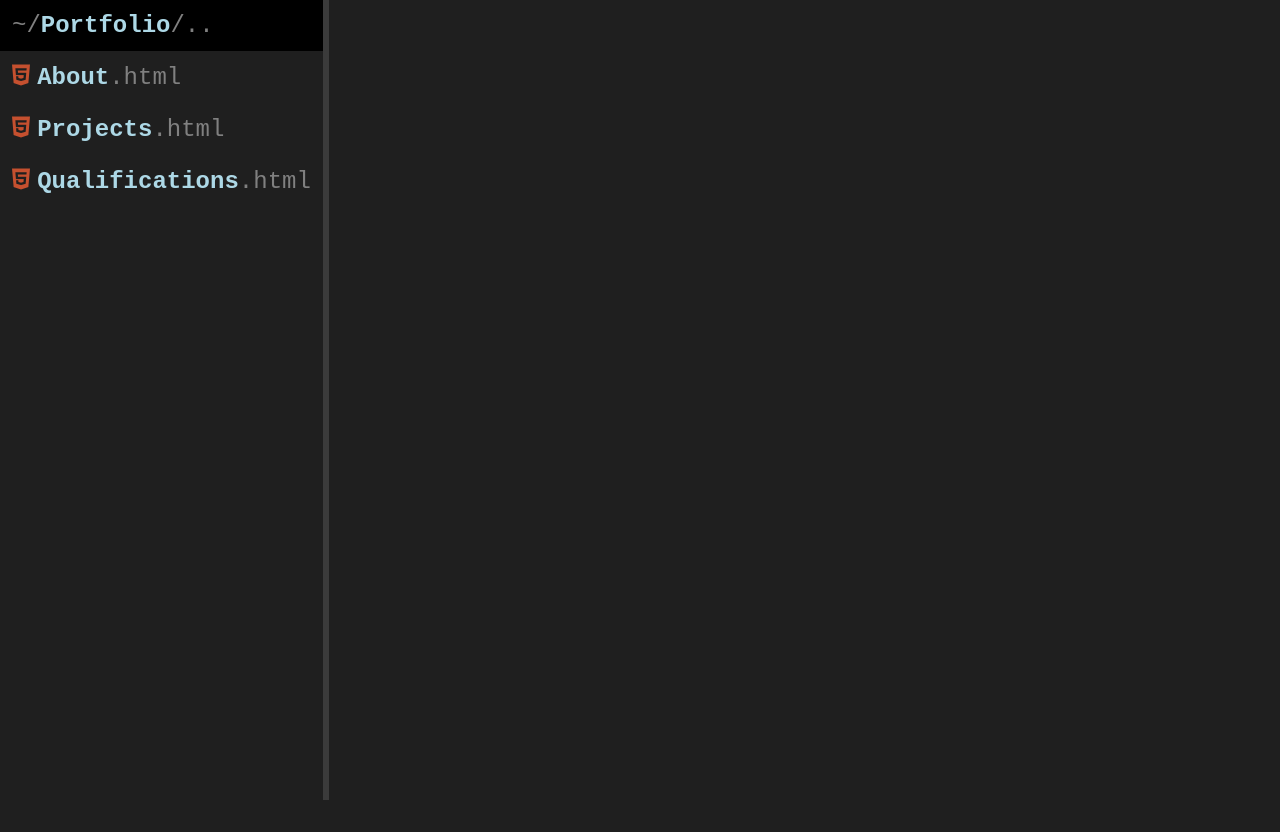
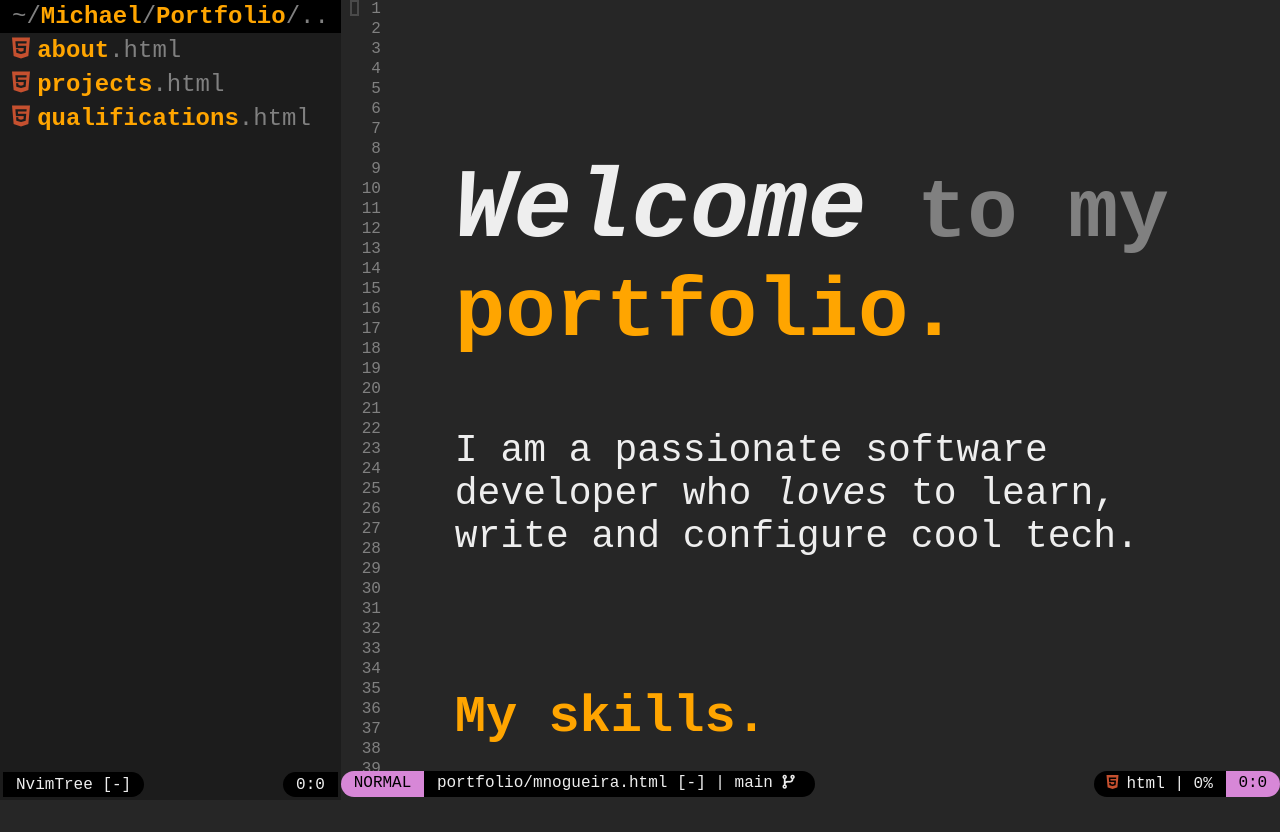
Before and after one commit to MVN-14/portfolio, a SvelteKit app: page / in a window 1280 px wide. Before the commit the page ends 800 px from the top, so only its background shows below. Built offline with nearby package versions, Linux system fonts and the light colour scheme.

Commit message:
Basic homepage and nvim layout

```diff
--- a/src/app.css
+++ b/src/app.css
@@ -1,7 +1,9 @@
 * {
-  --bg: #1f1f1f;
+  --bg: #262626;
   --text: #eeeeee;
   --grey: #3b3b3b;
+  --sidebar-width: 350px;
+
   box-sizing: border-box;
   font-family: 'Courier New', Courier, monospace;
 }
@@ -10,11 +12,15 @@ html,
 body {
   margin: 0;
   padding: 0;
-  width: 100svw;
-  height: 100svh;
+  width: 100%;
+  height: 100%;
 }
 
 body {
   background-color: var(--bg);
   color: var(--text);
 }
+
+.fa-html5 {
+  color: #c5502f;
+}
--- /dev/null
+++ b/src/lib/components/Footer.svelte
@@ -0,0 +1,66 @@
+<script lang="ts">
+  import { page } from "$app/state";
+  import { footerData } from "$lib/state.svelte";
+  const currentPage = $derived(page.url.pathname);
+</script>
+
+<footer>
+  <section>
+    <p class={"footer-item left coloured"}>NORMAL</p>
+    <p class="footer-item right">
+      portfolio/mnogueira{currentPage === "/" ? "" : currentPage}.html [-] |
+      main
+      <i class="fa fa-sm fa-code-branch"></i>
+    </p>
+  </section>
+
+  <section>
+    <p class="footer-item left">
+      <i class="fa fa-html5"></i>html | {footerData.percentage}%
+    </p>
+    <p class={"footer-item right coloured"}>
+      {`${footerData.X}:${footerData.Y}`}
+    </p>
+  </section>
+</footer>
+
+<style lang="scss">
+  $colour: #d787d7;
+
+  footer {
+    position: sticky;
+    bottom: 0;
+    left: 0;
+    display: flex;
+    justify-content: space-between;
+
+    section {
+      display: flex;
+
+      i {
+        padding-right: 0.5em;
+      }
+
+      .footer-item {
+        padding: 0.2em 0.8em;
+        margin: 0.2em 0;
+        background-color: #000000;
+      }
+
+      .right {
+        border-right: 0px;
+        border-radius: 0 200px 200px 0;
+      }
+
+      .left {
+        border-right: 0px;
+        border-radius: 200px 0 0 200px;
+      }
+
+      .coloured {
+        background-color: $colour;
+        color: #000;
+      }
+    }
+  }
+</style>
--- /dev/null
+++ b/src/lib/components/Linenumbers.svelte
@@ -0,0 +1,30 @@
+<script lang="ts">
+  let { numLines } = $props();
+</script>
+
+<div>
+  {#each { length: numLines }, i}
+    <div>
+      <p>
+        {i + 1}
+      </p>
+    </div>
+  {/each}
+</div>
+
+<style lang="scss">
+  div {
+    display: flex;
+    flex-direction: column;
+    width: min-content;
+
+    p {
+      padding: 0;
+      margin: 0;
+      color: gray;
+      text-align: right;
+      width: 40px;
+      height: 20px;
+    }
+  }
+</style>
--- /dev/null
+++ b/src/lib/components/Sidebar.svelte
@@ -0,0 +1,136 @@
+<script lang="ts">
+  import { page } from "$app/state";
+  import { footerData } from "$lib/state.svelte";
+
+  let currentPage = $derived(page.url.pathname);
+  const fileItems = ["about", "projects", "qualifications"];
+
+  const footerItems = $derived([
+    {
+      text: "NvimTree [-]",
+      direction: "right",
+    },
+    {
+      text:
+        (currentPage === "/"
+          ? "0"
+          : currentPage === "/about"
+            ? "1"
+            : currentPage === "/projects"
+              ? "2"
+              : "3") + `:${footerData.sidebar.X}`,
+      direction: "left",
+    },
+  ]);
+</script>
+
+{#snippet footerItem({ text, direction }: { text: string; direction: string })}
+  <p class={"footer-item " + direction}>{text}</p>
+{/snippet}
+
+{#snippet fileItem(filename: string)}
+  <li class:selected={currentPage === "/" + filename.toLowerCase()}>
+    <a href={"/" + filename.toLowerCase()}>
+      <i class="fa brands fa-html5"></i><span>{filename}</span>{".html"}</a
+    >
+  </li>
+{/snippet}
+
+<aside>
+  <ul>
+    <li class:selected={currentPage === "/"}>
+      <a href="/">~/<span>Michael</span>/<span>Portfolio</span>/..</a>
+    </li>
+    {#each fileItems as item}
+      {@render fileItem(item)}
+    {/each}
+  </ul>
+
+  <footer>
+    {#each footerItems as item}
+      {@render footerItem(item)}
+    {/each}
+  </footer>
+</aside>
+
+<style lang="scss">
+  $item-colour: orange;
+  $background-colour: #1c1c1c;
+
+  aside {
+    position: sticky;
+    top: 0;
+    left: 0;
+    width: var(--sidebar-width);
+    /*border-right: solid 6px var(--grey);*/
+    height: 100svh;
+    display: flex;
+    flex-direction: column;
+    justify-content: space-between;
+    background-color: $background-colour;
+
+    ul {
+      width: 100%;
+      margin: 0;
+      list-style: none;
+      padding: 0;
+
+      li:not(.selected):hover {
+        background-color: #111111;
+      }
+
+      li {
+        display: flex;
+        margin: 0;
+        width: 100%;
+        font-size: 150%;
+        align-items: center;
+
+        a {
+          padding: 3px 0.5em;
+          color: grey;
+          width: 100%;
+          cursor: pointer;
+          text-decoration: none;
+
+          i {
+            padding-right: 0.3em;
+          }
+
+          span {
+            color: $item-colour;
+            font-weight: bolder;
+          }
+        }
+      }
+
+      .selected {
+        background-color: #000000;
+        color: white;
+      }
+    }
+
+    footer {
+      position: sticky;
+      bottom: 0;
+      display: flex;
+      justify-content: space-between;
+
+      .footer-item {
+        padding: 0.2em 0.8em;
+        margin: 0.2em;
+        background-color: #000000;
+      }
+
+      .right {
+        border-right: 0px;
+        border-radius: 0 200px 200px 0;
+      }
+
+      .left {
+        border-right: 0px;
+        border-radius: 200px 0 0 200px;
+      }
+    }
+  }
+</style>
--- /dev/null
+++ b/src/lib/constants.ts
@@ -0,0 +1 @@
+export const lineHeight = 20;
--- /dev/null
+++ b/src/lib/state.svelte.ts
@@ -0,0 +1,9 @@
+export const footerData = $state({
+  X: 0,
+  Y: 0,
+  percentage: 0,
+  sidebar: {
+    X: 0,
+    Y: 0
+  }
+})
--- /dev/null
+++ b/src/lib/util.ts
@@ -0,0 +1,15 @@
+import { browser } from "$app/environment";
+
+export function getPageHeight() {
+  if (browser) {
+    return Math.max(
+      document.body.scrollHeight,
+      document.documentElement.scrollHeight,
+      document.body.offsetHeight,
+      document.documentElement.offsetHeight,
+      document.body.clientHeight,
+      document.documentElement.clientHeight,
+    );
+  }
+  return 0;
+}
--- a/src/routes/+layout.svelte
+++ b/src/routes/+layout.svelte
@@ -1,100 +1,94 @@
 <script lang="ts">
+  import Footer from "$lib/components/Footer.svelte";
+  import Sidebar from "$lib/components/Sidebar.svelte";
+  import { footerData } from "$lib/state.svelte";
+  import { browser } from "$app/environment";
+  import { getPageHeight } from "$lib/util";
   import "../app.css";
+  import Linenumbers from "$lib/components/Linenumbers.svelte";
   import { page } from "$app/state";
+  import { lineHeight } from "$lib/constants";
 
   const { children } = $props();
-  let selected = $state("");
 
-  $effect(() => {
-    selected = page.url.pathname;
-    console.log(selected);
-  });
+  let sidebarWidth: number = $state(0);
+  if (browser) {
+    sidebarWidth = parseInt(
+      getComputedStyle(document.documentElement).getPropertyValue(
+        "--sidebar-width",
+      ),
+    );
+  }
+  let cursorX = $state(0);
+  let cursorY = $state(0);
+
+  function onClick(e: MouseEvent) {
+    footerData.X = Math.round(e.pageX / lineHeight);
+    footerData.Y = Math.round(e.pageY / lineHeight);
+    footerData.percentage = Math.round((e.pageY / getPageHeight()) * 100);
+    if (e.pageX <= sidebarWidth) {
+      footerData.sidebar.X = Math.round(e.pageX / lineHeight);
+      footerData.sidebar.Y = Math.round(e.pageY / lineHeight);
+    }
+
+    cursorX = footerData.X * lineHeight;
+    cursorY = footerData.Y * lineHeight;
+  }
 </script>
 
-{#snippet fileItem(filename: string)}
-  <li class:selected={selected === "/" + filename.toLowerCase()}>
-    <a href={"/" + filename.toLowerCase()}>
-      <i class="fa brands fa-html5"></i><span>{filename}</span>{".html"}</a
-    >
-  </li>
-{/snippet}
+<svelte:window onclick={onClick} />
 
+<div
+  id="cursor"
+  style={`top: ${cursorY}px; left: ${cursorX <= sidebarWidth ? sidebarWidth : cursorX}px; height: ${lineHeight - 4}px`}
+></div>
+<div>
+  <Sidebar />
   <main>
-  <aside>
-    <ul>
-      <li class:selected={selected === "/"}>
-        <a href="/">~/<span>Portfolio</span>/..</a>
-      </li>
-      {#each ["About", "Projects", "Qualifications"] as item}
-        {@render fileItem(item)}
-      {/each}
-    </ul>
-  </aside>
-
     <section>
+      {#key page.url.pathname.length > 0}
+        <Linenumbers numLines={Math.round(getPageHeight() / lineHeight)} />
+      {/key}
       {@render children()}
     </section>
+    <Footer />
   </main>
+</div>
 
 <style lang="scss">
-  main {
-    display: flex;
+  #cursor {
+    position: absolute;
+    width: 9px;
+    border: solid gray 2px;
 
-    section {
-      padding: 2em;
+    animation-name: blink;
+    animation-duration: 800ms;
+    animation-timing-function: ease;
+    animation-iteration-count: infinite;
+    animation-direction: alternate;
   }
 
-    aside {
-      position: sticky;
-      top: 0;
-      left: 0;
-      width: fit-content;
-      border-right: solid 6px var(--grey);
-      height: 100svh;
-
-      ul {
-        width: 100%;
-        margin: 0;
-        list-style: none;
-        padding: 0;
-
-        li:not(.selected):hover {
-          background-color: #111111;
-        }
-
-        li {
-          display: flex;
-          margin: 0;
-          width: 100%;
-          font-size: 150%;
-          align-items: center;
-
-          a {
-            padding: 0.5em;
-            color: grey;
-            width: 100%;
-            cursor: pointer;
-            text-decoration: none;
-
-            i {
-              padding-right: 0.3em;
-            }
-
-            span {
-              color: lightblue;
-              font-weight: bolder;
-            }
+  @keyframes blink {
+    0% {
+      opacity: 0%;
     }
   }
 
-        .selected {
-          background-color: #000000;
-          color: white;
+  @keyframes unblink {
+    100% {
+      opacity: 100%;
     }
   }
 
-      .fa-html5 {
-        color: #c5502f;
+  div {
+    display: flex;
+
+    main {
+      width: 100%;
+
+      section {
+        min-height: 100vh;
+        display: flex;
       }
     }
   }
--- a/src/routes/+page.svelte
+++ b/src/routes/+page.svelte
@@ -1 +1,54 @@
-<main></main>
+<div>
+  <h1>
+    <span id="welcome" class="italic">Welcome</span> to my
+    <span class="orange">portfolio.</span>
+  </h1>
+
+  <p>
+    I am a passionate software developer who <span class="italic">loves</span> to
+    learn, write and configure cool tech.
+  </p>
+
+  <div id="skills">
+    <h2 class="orange">My skills.</h2>
+  </div>
+</div>
+
+<style lang="scss">
+  div {
+    width: 80%;
+    margin: 0 auto;
+
+    h1 {
+      font-size: 84px;
+      padding-top: 1em;
+      color: gray;
+
+      #welcome {
+        font-size: 98px;
+        color: var(--text);
+      }
+    }
+
+    p {
+      font-size: 38px;
+    }
+
+    #skills {
+      padding: 3em 0 0 0;
+      width: 100%;
+    }
+
+    h2 {
+      font-size: 52px;
+    }
+  }
+
+  .italic {
+    font-style: italic;
+  }
+
+  .orange {
+    color: orange;
+  }
+</style>
--- a/src/routes/about/+page.svelte
+++ b/src/routes/about/+page.svelte
@@ -1,9 +1,9 @@
-ABOUT
-
-<div></div>
+<div>ABOUT</div>
 
 <style lang="scss">
   div {
-    height: 4000px;
+    width: 100%;
+    padding: 2em;
+    margin: 0;
   }
 </style>
```
Lines whose indentation alone changed are shown as unchanged.
